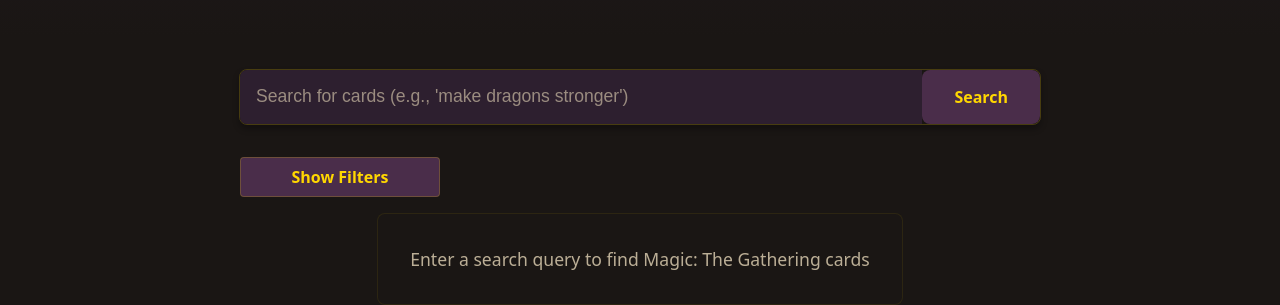
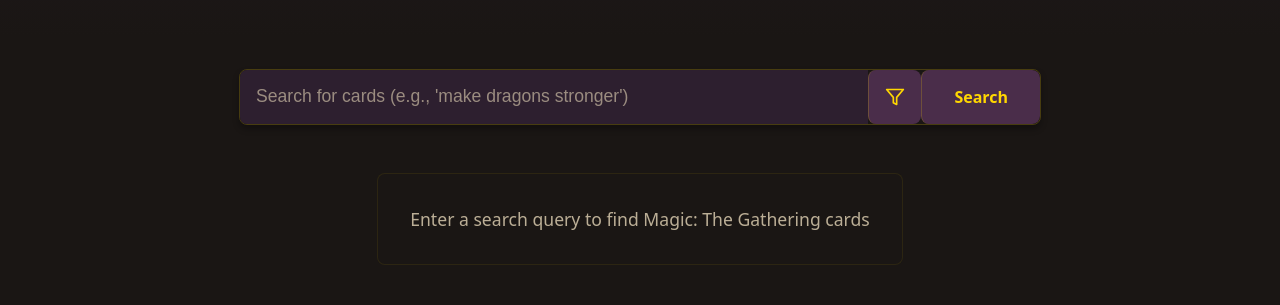
Before and after one commit to ChiefAntiphates/mtguru, a React (Vite) app in the folder apps/client/: page / in a window 1280 px wide. Shown: the part 543-848 px from the top of the page. Built offline with nearby package versions, Linux system fonts and the light colour scheme.

Commit message:
fixing filters

```diff
--- a/apps/client/src/App.tsx
+++ b/apps/client/src/App.tsx
@@ -7,16 +7,16 @@
 import './App.css'
 
 interface FilterOptions {
-  type: string
-  color: string
+  set_type: string
+  colors: string
   rarity: string
   [key: string]: string
 }
 
 function App() {
   const [filters, setFilters] = useState<FilterOptions>({
-    type: '',
-    color: '',
+    set_type: '',
+    colors: '',
     rarity: '',
   })
   const [cards, setCards] = useState<Card[]>([])
@@ -24,6 +24,7 @@
   const [error, setError] = useState<string | null>(null)
   const [searchAttempted, setSearchAttempted] = useState(false)
   const [renderError, setRenderError] = useState<string | null>(null)
+  const [isFiltersExpanded, setIsFiltersExpanded] = useState(false)
 
   // Error boundary for rendering
   useEffect(() => {
@@ -149,8 +150,12 @@
       </header>
 
       <main className="app-main">
-        <SearchBar onSearch={handleSearch} />
-        <Filters onFilterChange={setFilters} />
+        <SearchBar
+          onSearch={handleSearch}
+          onFilterToggle={() => setIsFiltersExpanded(!isFiltersExpanded)}
+          isFiltersExpanded={isFiltersExpanded}
+        />
+        {isFiltersExpanded && <Filters onFilterChange={(filters) => setFilters(filters)} />}
         {renderContent()}
       </main>
     </div>
--- a/apps/client/src/components/Filters.tsx
+++ b/apps/client/src/components/Filters.tsx
@@ -2,8 +2,8 @@
 import '../styles/Filters.css';
 
 interface FilterOptions {
-  type: string;
-  color: string;
+  set_type: string;
+  colors: string;
   rarity: string;
   [key: string]: string;
 }
@@ -13,10 +13,9 @@
 }
 
 const Filters: React.FC<FiltersProps> = ({ onFilterChange }) => {
-  const [isExpanded, setIsExpanded] = useState(false);
   const [filters, setFilters] = useState<FilterOptions>({
-    type: '',
-    color: '',
+    set_type: '',
+    colors: '',
     rarity: '',
   });
 
@@ -28,20 +27,12 @@
 
   return (
     <div className="filters-container">
-      <button
-        className="filters-toggle"
-        onClick={() => setIsExpanded(!isExpanded)}
-      >
-        {isExpanded ? 'Hide Filters' : 'Show Filters'}
-      </button>
-
-      {isExpanded && (
       <div className="filters-content">
         <div className="filter-group">
           <label>Type</label>
           <select
-              value={filters.type}
-              onChange={(e) => handleFilterChange('type', e.target.value)}
+            value={filters.set_type}
+            onChange={(e) => handleFilterChange('set_type', e.target.value)}
           >
             <option value="">Any</option>
             <option value="creature">Creature</option>
@@ -57,8 +48,8 @@
         <div className="filter-group">
           <label>Color</label>
           <select
-              value={filters.color}
-              onChange={(e) => handleFilterChange('color', e.target.value)}
+            value={filters.colors}
+            onChange={(e) => handleFilterChange('colors', e.target.value)}
           >
             <option value="">Any</option>
             <option value="white">White</option>
@@ -84,7 +75,6 @@
           </select>
         </div>
       </div>
-      )}
     </div>
   );
 };
--- a/apps/client/src/components/SearchBar.tsx
+++ b/apps/client/src/components/SearchBar.tsx
@@ -3,9 +3,11 @@
 
 interface SearchBarProps {
   onSearch: (query: string) => void;
+  onFilterToggle: () => void;
+  isFiltersExpanded: boolean;
 }
 
-const SearchBar: React.FC<SearchBarProps> = ({ onSearch }) => {
+const SearchBar: React.FC<SearchBarProps> = ({ onSearch, onFilterToggle, isFiltersExpanded }) => {
   const [searchQuery, setSearchQuery] = useState('');
 
   const handleSubmit = (e: React.FormEvent) => {
@@ -23,6 +25,26 @@
           placeholder="Search for cards (e.g., 'make dragons stronger')"
           className="search-input"
         />
+        <button
+          type="button"
+          className={`filter-button ${isFiltersExpanded ? 'active' : ''}`}
+          onClick={onFilterToggle}
+          title="Toggle filters"
+        >
+          <svg
+            xmlns="http://www.w3.org/2000/svg"
+            width="24"
+            height="24"
+            viewBox="0 0 24 24"
+            fill="none"
+            stroke="currentColor"
+            strokeWidth="2"
+            strokeLinecap="round"
+            strokeLinejoin="round"
+          >
+            <polygon points="22 3 2 3 10 12.46 10 19 14 21 14 12.46 22 3" />
+          </svg>
+        </button>
         <button type="submit" className="search-button">
           Search
         </button>
--- a/apps/client/src/styles/SearchBar.css
+++ b/apps/client/src/styles/SearchBar.css
@@ -30,6 +30,34 @@
   color: rgba(228, 213, 183, 0.6); /* Lighter warm text */
 }
 
+.filter-button {
+  padding: 1rem;
+  background-color: #4a2d4a; /* Deeper purple */
+  color: #ffd700; /* Golden text */
+  border: none;
+  cursor: pointer;
+  transition: all 0.2s;
+  display: flex;
+  align-items: center;
+  justify-content: center;
+  border-left: 1px solid rgba(255, 215, 0, 0.2);
+}
+
+.filter-button:hover {
+  background-color: #5a375a; /* Lighter purple */
+  box-shadow: 0 0 10px rgba(255, 215, 0, 0.2); /* Golden glow */
+}
+
+.filter-button.active {
+  background-color: #5a375a;
+  box-shadow: 0 0 10px rgba(255, 215, 0, 0.3);
+}
+
+.filter-button svg {
+  width: 20px;
+  height: 20px;
+}
+
 .search-button {
   padding: 1rem 2rem;
   background-color: #4a2d4a; /* Deeper purple */
@@ -38,6 +66,7 @@
   font-weight: bold;
   cursor: pointer;
   transition: all 0.2s;
+  border-left: 1px solid rgba(255, 215, 0, 0.2);
 }
 
 .search-button:hover {
@@ -57,4 +86,13 @@
   .search-button {
     padding: 1rem;
   }
+
+  .filter-button {
+    padding: 0.75rem;
+  }
+
+  .filter-button svg {
+    width: 18px;
+    height: 18px;
+  }
 }
```
Also changed, not shown: 1 other file (tests, documents, lock files or other folders). Lines whose indentation alone changed are shown as unchanged.
